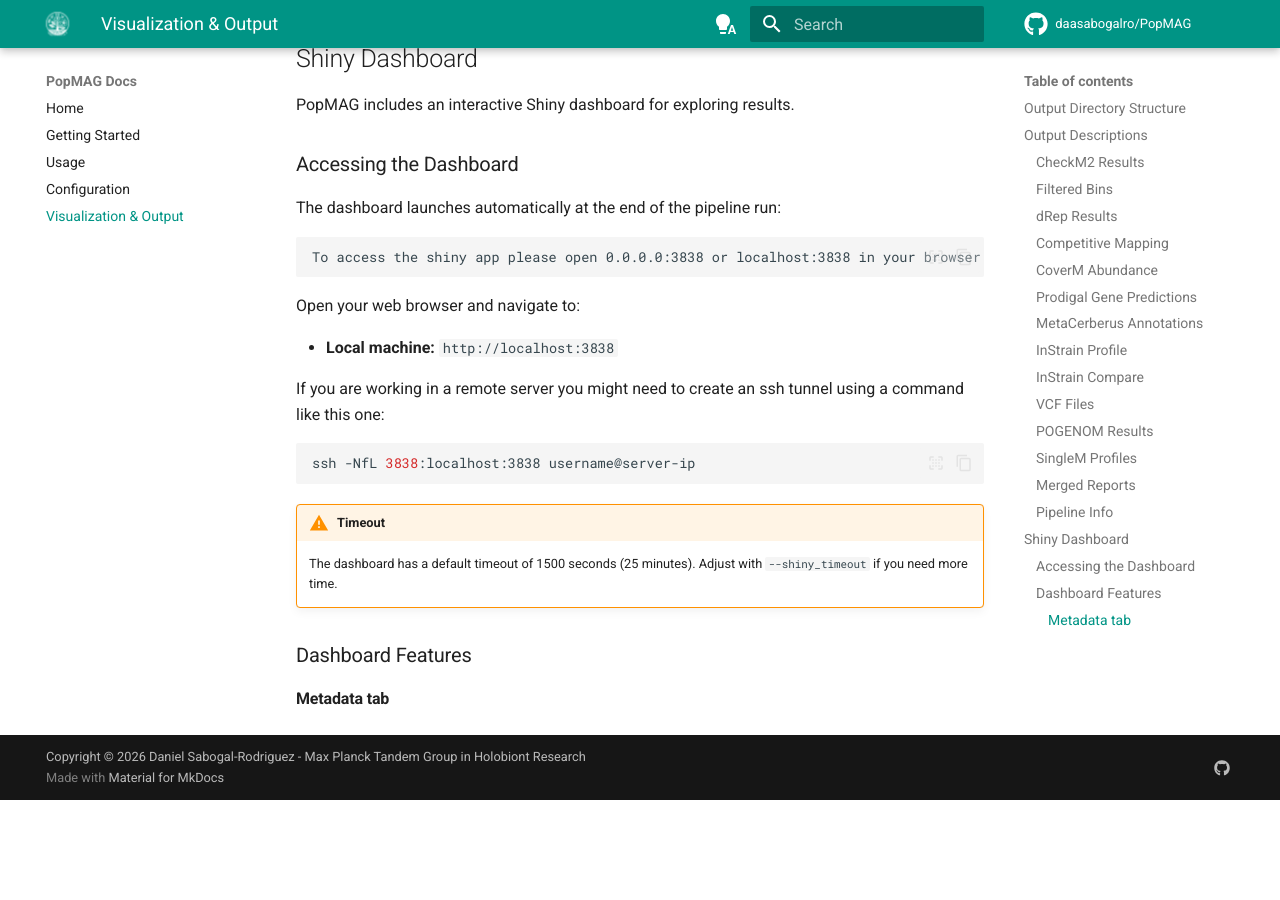
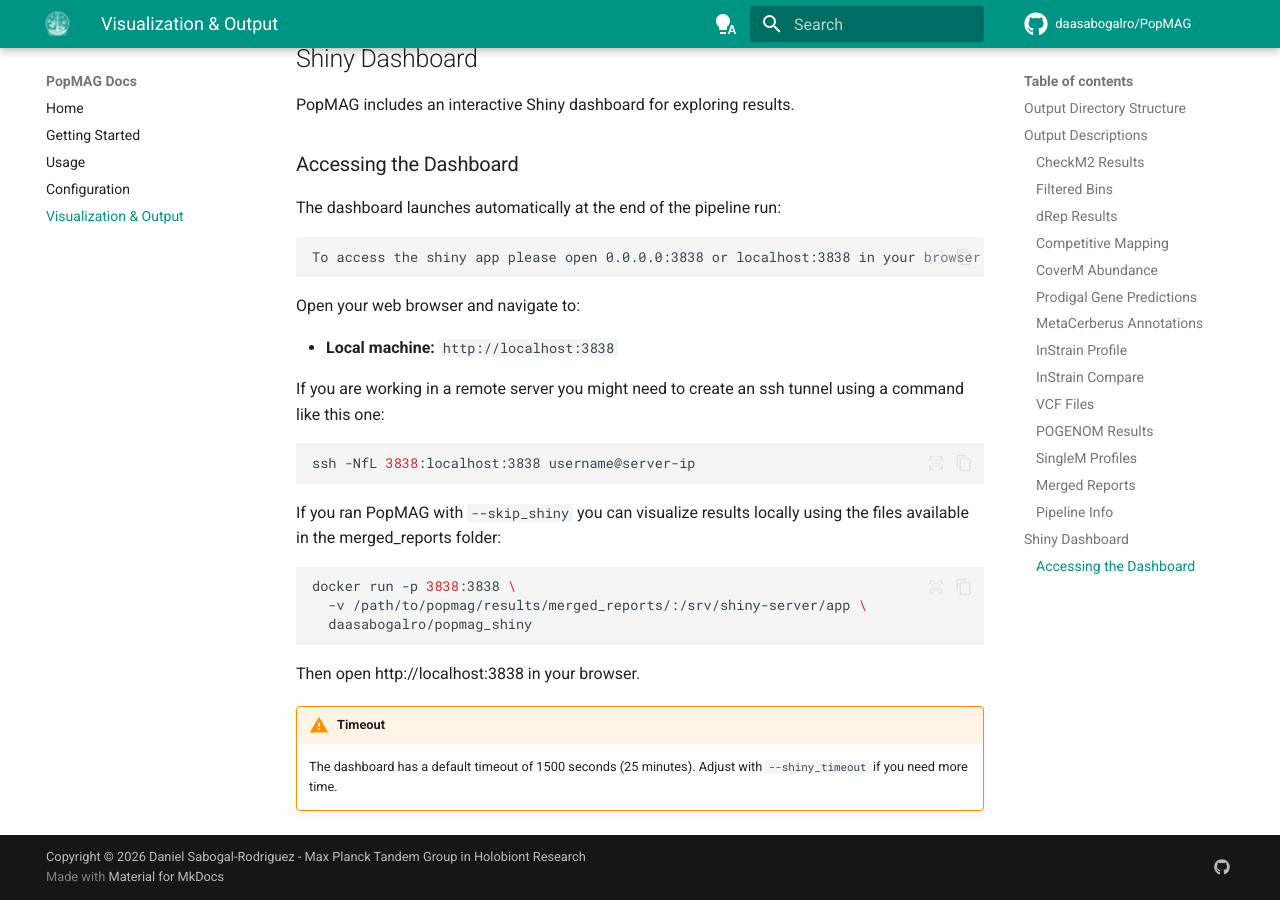
Before and after one commit to daasabogalro/popmag_docs, an MkDocs documentation site: the page built from docs/visualization.md, in a window 1280 px wide and 900 px high, scrolled down 5684 px. Built offline with MkDocs 1.6.1 and Material for MkDocs 9.7.7, drawn with Linux system fonts in a browser that asks for light colours; comment, search, counter and statistics services are not loaded; before the commit the page ends 6484 px from its top, so only the background shows below that.

Commit message:
Add skip shiny parameter

````diff
--- a/docs/visualization.md
+++ b/docs/visualization.md
@@ -221,9 +221,19 @@ If you are working in a remote server you might need to create an ssh tunnel usi
 ssh -NfL 3838:localhost:3838 username@server-ip
 ```
 
+If you ran PopMAG with `--skip_shiny` you can visualize results locally using the files available in the merged_reports folder:
+
+```bash
+docker run -p 3838:3838 \
+  -v /path/to/popmag/results/merged_reports/:/srv/shiny-server/app \
+  daasabogalro/popmag_shiny
+```
+
+Then open http://localhost:3838 in your browser.
+
 !!! warning "Timeout"
     The dashboard has a default timeout of 1500 seconds (25 minutes). Adjust with `--shiny_timeout` if you need more time.
 
-### Dashboard Features
+<!-- ### Dashboard Features
 
-#### Metadata tab
+#### Metadata tab -->
````
Also changed, not shown: docs/config.md (+1 -0 lines), docs/usage.md (+1 -0 lines).
